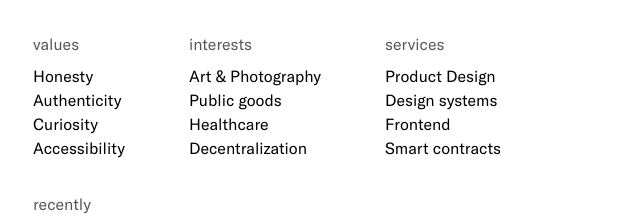
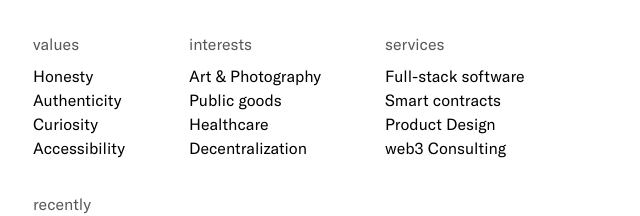
Before and after one commit to samkingco/samking.studio, a Next.js app: page / in a window 1280 px wide. Shown: the part 401-617 px from the top of the page, without its empty margins (319-959 px from the left). Built offline with nearby package versions, Linux system fonts and the light colour scheme.

Commit message:
Update services

```diff
--- a/src/pages/index.tsx
+++ b/src/pages/index.tsx
@@ -44,10 +44,10 @@ export default function Home() {
           <div>
             <h3>services</h3>
             <ul>
+              <li>Full-stack software</li>
+              <li>Smart contracts</li>
               <li>Product Design</li>
-              <li>Design systems</li>
-              <li>Frontend</li>
-              <li>Smart contracts</li>
+              <li>web3 Consulting</li>
             </ul>
           </div>
         </section>
```
